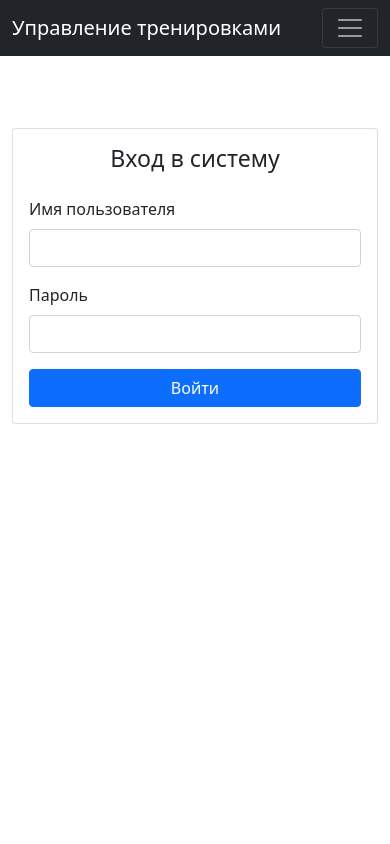
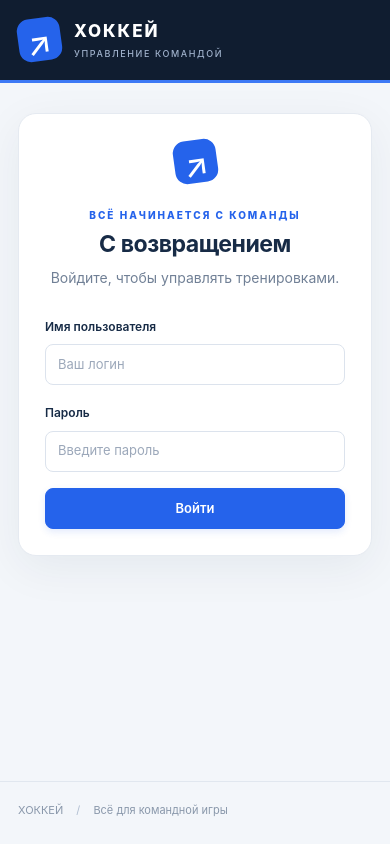
Before and after one commit to Skorp321/hockey_tg_bot, a FastAPI app: page /login in a window 390 px wide. Run offline with FastAPI, Linux system fonts and the light colour scheme; parts of the project's set-up code (start-up, migrations or seed data) failed here and were passed over; some libraries are stand-ins or nearby versions.

Commit message:
Modernize hockey dashboard interface and responsive layouts

```diff
--- /dev/null
+++ b/app/static/interface.css
@@ -0,0 +1,566 @@
+:root {
+  --ink: #172b46;
+  --muted: #718096;
+  --accent: #2563eb;
+  --line: #e5eaf1;
+  --surface: #fff;
+  --bs-primary: #2563eb;
+}
+body {
+  font-family:
+    Inter,
+    -apple-system,
+    BlinkMacSystemFont,
+    "Segoe UI",
+    sans-serif;
+  background: #f3f6fa;
+  color: var(--ink);
+  font-size: 14px;
+  line-height: 1.6;
+  min-height: 100vh;
+  display: flex;
+  flex-direction: column;
+}
+.container {
+  max-width: 1320px;
+  padding-left: 32px;
+  padding-right: 32px;
+}
+.app-header {
+  background: #101d30;
+  border-bottom: 3px solid #3d79f5;
+}
+.navbar {
+  min-height: 94px;
+  gap: 24px;
+}
+.navbar-brand {
+  display: flex;
+  align-items: center;
+  gap: 13px;
+  font-size: 20px;
+  font-weight: 800;
+  letter-spacing: 2px;
+}
+.navbar-brand small {
+  display: block;
+  font-size: 9px;
+  font-weight: 500;
+  letter-spacing: 1.6px;
+  color: #a0b2cc;
+  margin-top: 2px;
+}
+.brand-mark {
+  display: grid;
+  place-items: center;
+  width: 43px;
+  height: 43px;
+  background: #2563eb;
+  border-radius: 12px;
+  font-size: 32px;
+  font-weight: 500;
+  transform: rotate(-8deg);
+}
+.navbar-nav {
+  gap: 8px;
+}
+.navbar-dark .navbar-nav .nav-link {
+  color: #b4c1d4;
+  font-weight: 500;
+  padding: 10px 18px;
+  border-radius: 8px;
+  transition:
+    background 0.15s,
+    color 0.15s;
+}
+.navbar-dark .navbar-nav .nav-link:hover,
+.navbar-dark .navbar-nav .nav-link.active {
+  background: #263951;
+  color: #fff;
+}
+.navbar-dark .navbar-nav .logout-link {
+  margin-left: 24px;
+  color: #99adc8;
+}
+.logout-link span {
+  margin-left: 10px;
+}
+.app-main {
+  padding-top: 43px;
+  padding-bottom: 60px;
+  flex: 1;
+}
+.page-heading {
+  display: flex;
+  justify-content: space-between;
+  align-items: center;
+  gap: 24px;
+  margin-bottom: 30px;
+}
+.eyebrow {
+  font-size: 10px;
+  text-transform: uppercase;
+  letter-spacing: 2px;
+  color: var(--accent);
+  font-weight: 800;
+  margin-bottom: 8px;
+}
+h2 {
+  font-size: 30px;
+  letter-spacing: -1px;
+  font-weight: 750;
+  margin-bottom: 8px;
+}
+h3 {
+  font-weight: 700;
+  letter-spacing: -0.5px;
+}
+.page-description {
+  color: var(--muted);
+  margin: 0;
+  font-size: 14px;
+}
+.heading-actions {
+  display: flex;
+  gap: 10px;
+  flex-wrap: wrap;
+}
+.summary-grid {
+  display: grid;
+  grid-template-columns: repeat(3, 1fr);
+  gap: 16px;
+  margin-bottom: 28px;
+}
+.summary-card {
+  background: white;
+  border: 1px solid var(--line);
+  border-radius: 14px;
+  padding: 20px 24px;
+  display: flex;
+  align-items: center;
+  justify-content: space-between;
+}
+.summary-label {
+  color: var(--muted);
+  font-size: 12px;
+}
+.summary-value {
+  display: block;
+  font-size: 28px;
+  font-weight: 750;
+  line-height: 1.3;
+  margin-top: 4px;
+  letter-spacing: -1px;
+}
+.summary-icon {
+  background: #eef4ff;
+  color: var(--accent);
+  width: 42px;
+  height: 42px;
+  display: grid;
+  place-items: center;
+  border-radius: 12px;
+  font-size: 19px;
+}
+.btn {
+  font-size: 13px;
+  font-weight: 600;
+  border-radius: 8px;
+  padding: 10px 16px;
+  box-shadow: none;
+  transition:
+    background 0.15s,
+    transform 0.15s;
+}
+.btn:active {
+  transform: translateY(1px);
+}
+.btn-primary {
+  background: var(--accent);
+  border-color: var(--accent);
+  box-shadow: 0 3px 7px #2563eb20;
+}
+.btn-success {
+  background: #e8f5ef;
+  border-color: #cce7da;
+  color: #197449;
+}
+.btn-success:hover {
+  background: #d5eddf;
+  color: #145c39;
+  border-color: #b9dbca;
+}
+.btn-info {
+  background: #edf3ff;
+  border-color: #dbe6fc;
+  color: #275db3;
+}
+.btn-warning {
+  background: #fff5df;
+  border-color: #f3e5c4;
+  color: #8a5c08;
+}
+.btn-danger {
+  background: #fff0f0;
+  border-color: #f3d9d9;
+  color: #b94242;
+}
+.btn-secondary {
+  background: #f0f3f7;
+  border-color: #e0e6ee;
+  color: #52617a;
+}
+.btn-sm {
+  padding: 6px 10px;
+  font-size: 12px;
+}
+.btn-group {
+  gap: 5px;
+}
+.btn-group > .btn {
+  border-radius: 7px !important;
+  margin: 0 !important;
+}
+.btn:focus-visible,
+a:focus-visible,
+.form-control:focus,
+.form-select:focus {
+  outline: 3px solid #97b9ff;
+  outline-offset: 3px;
+  box-shadow: none;
+}
+.btn:disabled {
+  opacity: 0.45;
+}
+.nav-tabs {
+  border: 0;
+  gap: 6px;
+  margin-bottom: 18px;
+  padding: 5px;
+  background: #e7edf5;
+  border-radius: 10px;
+  width: fit-content;
+}
+.nav-tabs .nav-link {
+  border: 0;
+  border-radius: 7px;
+  color: #6c7c92;
+  font-size: 13px;
+  font-weight: 600;
+  padding: 9px 19px;
+}
+.nav-tabs .nav-link.active {
+  background: white;
+  color: var(--ink);
+  box-shadow: 0 2px 5px #122a4610;
+}
+.table-responsive {
+  border: 1px solid var(--line);
+  border-radius: 12px;
+  background: #fff;
+  box-shadow: 0 4px 20px #122a4603;
+}
+.table {
+  margin-bottom: 0;
+  color: var(--ink);
+  font-size: 13px;
+}
+.table > :not(:first-child) {
+  border-top: 1px solid var(--line);
+}
+.table th,
+.participants-table-container .table th {
+  background: #f9fbfd;
+  color: #748197;
+  font-size: 11px;
+  font-weight: 600;
+  padding: 15px 18px;
+  border-bottom: 1px solid var(--line);
+  white-space: nowrap;
+}
+.table td {
+  padding: 17px 18px;
+  vertical-align: middle;
+  border-color: #edf1f6;
+}
+.table tbody tr:hover {
+  background: #fafcff;
+}
+.table .table td {
+  padding: 12px;
+}
+.badge {
+  font-weight: 600;
+  font-size: 11px;
+  padding: 6px 9px;
+  border-radius: 6px;
+  letter-spacing: 0;
+}
+.badge.bg-success {
+  background: #e7f5ed !important;
+  color: #24764b;
+}
+.badge.bg-warning {
+  background: #fff4da !important;
+  color: #956711;
+}
+.badge.bg-secondary {
+  background: #edf1f5 !important;
+  color: #758197;
+}
+.badge.bg-primary,
+.badge.bg-info {
+  background: #eaf1ff !important;
+  color: #3566b2 !important;
+}
+.badge.bg-danger {
+  background: #fdebec !important;
+  color: #b74450;
+}
+.participants-row {
+  background: #f7f9fc;
+}
+.participants-row > td {
+  padding: 12px 18px 20px;
+}
+.participants-row .card {
+  border: 1px solid var(--line);
+  border-radius: 10px;
+  box-shadow: none;
+  background: white;
+}
+.participants-row .card-body {
+  padding: 20px;
+}
+.card-title {
+  font-weight: 650;
+  font-size: 14px;
+}
+.form-control,
+.form-select {
+  border-color: #dce3ed;
+  border-radius: 8px;
+  font-size: 13px;
+  min-height: 41px;
+  color: var(--ink);
+}
+.form-control::placeholder {
+  color: #9ca8ba;
+}
+.form-select-sm {
+  min-height: 34px;
+}
+.form-label {
+  font-size: 12px;
+  font-weight: 600;
+}
+.form-check-input {
+  width: 17px;
+  height: 17px;
+  border-color: #c5d0de;
+  cursor: pointer;
+}
+.form-check-input:checked {
+  background-color: var(--accent);
+  border-color: var(--accent);
+}
+.modal-content {
+  border: 0;
+  border-radius: 16px;
+  box-shadow: 0 24px 90px #0b1c3440;
+}
+.modal-header {
+  padding: 22px 26px;
+  border-color: var(--line);
+}
+.modal-body,
+.modal-footer {
+  padding: 24px 26px;
+}
+.modal-title {
+  font-size: 18px;
+  font-weight: 700;
+}
+.alert {
+  border-radius: 10px;
+  font-size: 13px;
+}
+.alert-info {
+  background: #edf4ff;
+  border: 1px solid #dce9ff;
+  color: #47658a;
+}
+.text-muted {
+  color: var(--muted) !important;
+}
+.roster-row {
+  background: #f4f8ff;
+}
+.empty-state {
+  text-align: center;
+  padding: 50px 20px !important;
+  white-space: normal !important;
+}
+.empty-state strong {
+  display: block;
+  font-size: 16px;
+  margin-bottom: 7px;
+  color: var(--ink);
+}
+.empty-state p {
+  color: var(--muted);
+  margin: 0;
+}
+.app-footer {
+  display: flex;
+  justify-content: space-between;
+  padding-top: 20px;
+  padding-bottom: 24px;
+  color: #8a98ab;
+  border-top: 1px solid #e1e7ef;
+  font-size: 11px;
+}
+.footer-dot {
+  margin: 0 10px;
+  color: #afbdd0;
+}
+.skip-link {
+  position: fixed;
+  top: -80px;
+  left: 20px;
+  z-index: 2000;
+  background: white;
+  padding: 12px;
+  border-radius: 8px;
+}
+.skip-link:focus {
+  top: 10px;
+}
+.login-card {
+  border: 1px solid var(--line);
+  border-radius: 18px;
+  box-shadow: 0 12px 45px #142a4610;
+}
+.login-card .card-body {
+  padding: 36px;
+}
+.login-page .app-main {
+  padding-top: 65px;
+}
+.login-intro {
+  text-align: center;
+  margin-bottom: 26px;
+}
+.login-intro .brand-mark {
+  margin: 0 auto 24px;
+  color: white;
+}
+.roster-help {
+  max-width: 900px;
+  margin-bottom: 25px;
+}
+.toolbar-search {
+  max-width: 290px;
+  margin-bottom: 18px;
+}
+.saving {
+  opacity: 0.5;
+}
+@media (min-width: 1500px) {
+  .app-main {
+    padding-top: 52px;
+  }
+}
+@media (max-width: 767px) {
+  .container {
+    padding-left: 18px;
+    padding-right: 18px;
+  }
+  .navbar {
+    min-height: 80px;
+  }
+  .navbar-brand {
+    font-size: 17px;
+  }
+  .navbar-nav {
+    padding: 16px 0;
+  }
+  .navbar-dark .navbar-nav .logout-link {
+    margin-left: 0;
+  }
+  .app-main {
+    padding-top: 28px;
+  }
+  .page-heading {
+    align-items: flex-start;
+    flex-direction: column;
+    gap: 18px;
+    margin-bottom: 24px;
+  }
+  h2 {
+    font-size: 25px;
+  }
+  .heading-actions {
+    width: 100%;
+  }
+  .heading-actions .btn {
+    flex: 1;
+  }
+  .summary-grid {
+    gap: 8px;
+  }
+  .summary-card {
+    padding: 14px 12px;
+  }
+  .summary-icon {
+    display: none;
+  }
+  .summary-label {
+    font-size: 10px;
+  }
+  .summary-value {
+    font-size: 23px;
+  }
+  .nav-tabs {
+    width: 100%;
+  }
+  .nav-tabs .nav-item {
+    flex: 1;
+  }
+  .nav-tabs .nav-link {
+    width: 100%;
+    padding: 9px 8px;
+    font-size: 12px;
+  }
+  .table th,
+  .table td {
+    padding: 12px;
+  }
+  .table-responsive > .table {
+    min-width: 650px;
+  }
+  .participants-row .card-body {
+    padding: 12px;
+  }
+  .app-footer > span:last-child {
+    display: none;
+  }
+  .login-card .card-body {
+    padding: 26px;
+  }
+  .login-page .app-main {
+    padding-top: 30px;
+  }
+  .roster-help {
+    font-size: 12px;
+  }
+}
+@media (prefers-reduced-motion: reduce) {
+  *,
+  *::before,
+  *::after {
+    transition: none !important;
+    animation: none !important;
+    scroll-behavior: auto !important;
+  }
+}
--- /dev/null
+++ b/app/static/interface.js
@@ -0,0 +1,39 @@
+document.addEventListener("DOMContentLoaded", () => {
+  document.querySelectorAll("button[title]").forEach((button) => {
+    if (!button.hasAttribute("aria-label"))
+      button.setAttribute("aria-label", button.title);
+  });
+  document
+    .querySelectorAll("#upcoming-trainings, #past-trainings")
+    .forEach((body) => {
+      if (!body.children.length) {
+        const row = body.insertRow();
+        const cell = row.insertCell();
+        cell.colSpan = 4;
+        cell.className = "empty-state";
+        const title = document.createElement("strong");
+        title.textContent =
+          body.id === "upcoming-trainings"
+            ? "Впереди новая игра"
+            : "История команды начинается здесь";
+        const description = document.createElement("p");
+        description.textContent =
+          body.id === "upcoming-trainings"
+            ? "Добавьте тренировку или игру, чтобы открыть запись участникам."
+            : "Завершённые тренировки появятся в этом разделе.";
+        cell.append(title, description);
+      }
+    });
+  const search = document.getElementById("roster-search");
+  if (search)
+    search.addEventListener("input", () => {
+      const query = search.value.trim().toLocaleLowerCase("ru");
+      document.querySelectorAll("tr[data-user-id]").forEach((row) => {
+        const cells = row.querySelectorAll("td");
+        const name = [cells[1]?.textContent, cells[2]?.textContent]
+          .join(" ")
+          .toLocaleLowerCase("ru");
+        row.hidden = !name.includes(query);
+      });
+    });
+});
--- a/app/templates/base.html
+++ b/app/templates/base.html
@@ -1,46 +1,40 @@
 <!DOCTYPE html>
-<html>
+<html lang="ru">
 <head>
-    <title>Управление тренировками</title>
+    <meta charset="utf-8">
+    <meta name="viewport" content="width=device-width, initial-scale=1">
+    <meta name="theme-color" content="#101d30">
+    <title>{% block title %}Хоккей · Управление командой{% endblock %}</title>
     <link href="https://cdn.jsdelivr.net/npm/bootstrap@5.1.3/dist/css/bootstrap.min.css" rel="stylesheet">
 </head>
-<body>
-    <nav class="navbar navbar-expand-lg navbar-dark bg-dark">
-        <div class="container">
-            <a class="navbar-brand" href="/">Управление тренировками</a>
-            <button class="navbar-toggler" type="button" data-bs-toggle="collapse" data-bs-target="#navbarNav" aria-controls="navbarNav" aria-expanded="false" aria-label="Toggle navigation">
-                <span class="navbar-toggler-icon"></span>
-            </button>
+{% set current_path = request.url.path if request is defined else '/' %}
+<body class="{% if current_path == '/login' %}login-page{% endif %}">
+    <a class="skip-link" href="#main-content">Перейти к содержимому</a>
+    <header class="app-header">
+        <nav class="navbar navbar-expand-md navbar-dark container" aria-label="Основная навигация">
+            <a class="navbar-brand" href="/" aria-label="Хоккей — расписание">
+                <span class="brand-mark" aria-hidden="true">↗</span>
+                <span>ХОККЕЙ<small>УПРАВЛЕНИЕ КОМАНДОЙ</small></span>
+            </a>
+            {% if current_path != '/login' %}
+            <button class="navbar-toggler" type="button" data-bs-toggle="collapse" data-bs-target="#navbarNav" aria-controls="navbarNav" aria-expanded="false" aria-label="Открыть меню"><span class="navbar-toggler-icon"></span></button>
             <div class="collapse navbar-collapse" id="navbarNav">
-                <ul class="navbar-nav ms-auto">
-                    <li class="nav-item">
-                        <a class="nav-link" href="/">Расписание</a>
-                    </li>
-                    <li class="nav-item">
-                        <a class="nav-link" href="/roster">Состав</a>
-                    </li>
-                    <li class="nav-item">
-                        <a class="nav-link" href="/messages">Сообщения</a>
-                    </li>
-                    <li class="nav-item">
-                        <a class="nav-link" href="/logout">Выйти</a>
-                    </li>
+                <ul class="navbar-nav ms-auto align-items-md-center">
+                    {% for path, label in [('/', 'Расписание'), ('/roster', 'Состав'), ('/messages', 'Сообщения')] %}
+                    <li class="nav-item"><a class="nav-link{% if current_path == path %} active{% endif %}" href="{{ path }}"{% if current_path == path %} aria-current="page"{% endif %}>{{ label }}</a></li>
+                    {% endfor %}
+                    <li class="nav-item"><a class="nav-link logout-link" href="/logout">Выйти <span aria-hidden="true">↗</span></a></li>
                 </ul>
             </div>
-        </div>
-    </nav>
-
-    <div class="container mt-4">
+            {% endif %}
+        </nav>
+    </header>
+    <main class="container app-main" id="main-content" tabindex="-1">
         {% block content %}{% endblock %}
-    </div>
-
+    </main>
+    <footer class="container app-footer"><span>ХОККЕЙ <span class="footer-dot">/</span> Всё для командной игры</span><span>Панель управления</span></footer>
     <script src="https://cdn.jsdelivr.net/npm/bootstrap@5.1.3/dist/js/bootstrap.bundle.min.js"></script>
-    <style>
-        .navbar-nav .nav-link.active {
-            font-weight: bold;
-            background-color: rgba(255, 255, 255, 0.1);
-            border-radius: 4px;
-        }
-    </style>
+    <script src="/static/interface.js" defer></script>
+    <link href="/static/interface.css" rel="stylesheet">
 </body>
 </html>
--- a/app/templates/login.html
+++ b/app/templates/login.html
@@ -2,10 +2,10 @@
 
 {% block content %}
 <div class="row justify-content-center">
-    <div class="col-md-6 col-lg-4">
-        <div class="card mt-5">
+    <div class="col-md-7 col-lg-5">
+        <div class="card login-card">
             <div class="card-body">
-                <h3 class="card-title text-center mb-4">Вход в систему</h3>
+                <div class="login-intro"><span class="brand-mark" aria-hidden="true">↗</span><div class="eyebrow">Всё начинается с команды</div><h3>С возвращением</h3><p class="page-description">Войдите, чтобы управлять тренировками.</p></div>
 
                 {% if error %}
                 <div class="alert alert-danger">{{ error }}</div>
@@ -14,11 +14,11 @@
                 <form method="POST">
                     <div class="mb-3">
                         <label for="username" class="form-label">Имя пользователя</label>
-                        <input type="text" class="form-control" id="username" name="username" required>
+                        <input type="text" class="form-control" id="username" name="username" autocomplete="username" placeholder="Ваш логин" required>
                     </div>
                     <div class="mb-3">
                         <label for="password" class="form-label">Пароль</label>
-                        <input type="password" class="form-control" id="password" name="password" required>
+                        <input type="password" class="form-control" id="password" name="password" autocomplete="current-password" placeholder="Введите пароль" required>
                     </div>
                     <button type="submit" class="btn btn-primary w-100">Войти</button>
                 </form>
```
Also changed, not shown: app/templates/messages.html (+5 -7 lines), app/templates/roster.html (+4 -3 lines), app/templates/schedule.html (+13 -11 lines).
